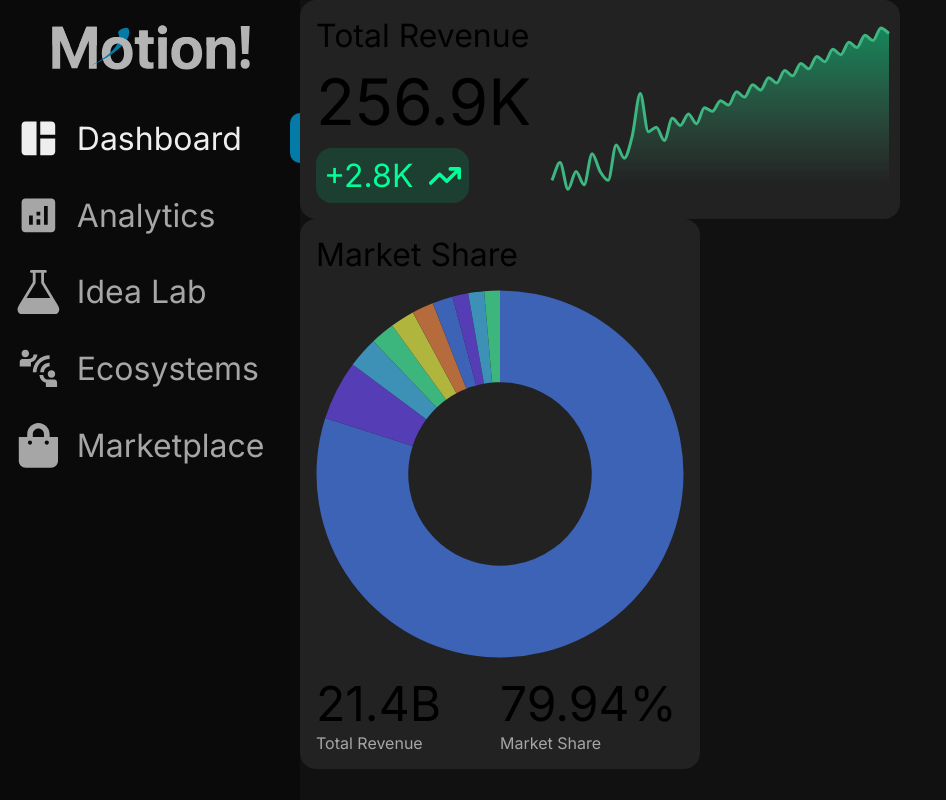
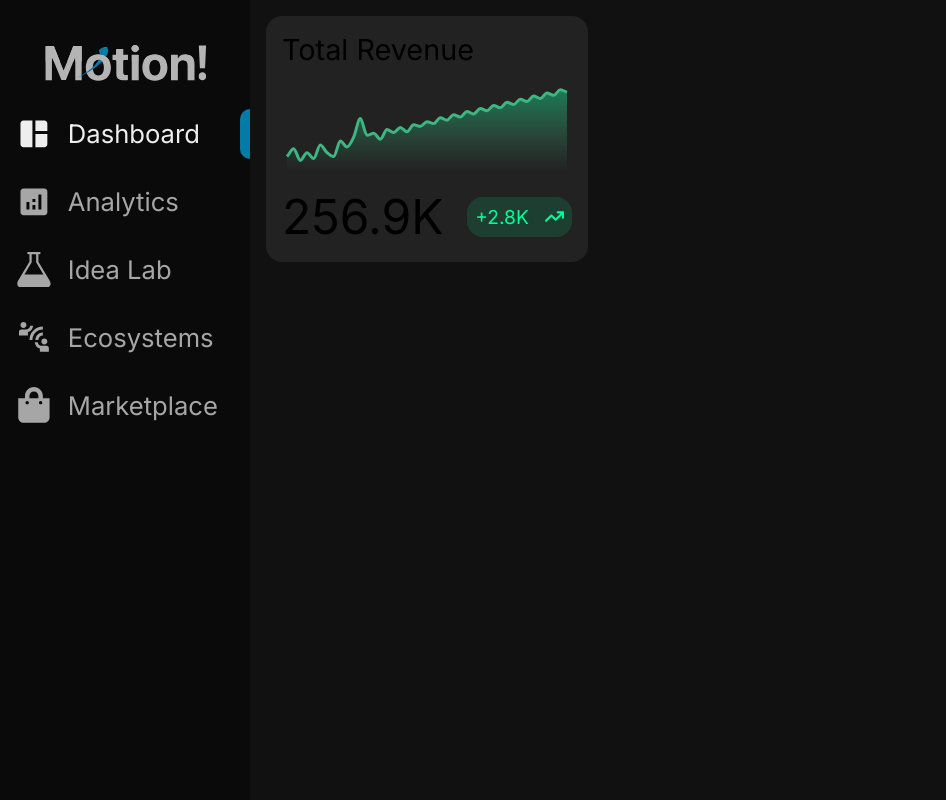
Before and after one commit to bogdanblazhkevych/motion-proto, a Next.js app: page /dashboard in a window 1280 px wide. Shown: the whole page, without its empty margins (0-946 px from the left). Built offline with nearby package versions, Linux system fonts and the light colour scheme.

Commit message:
refitted revenue widget

```diff
--- a/src/app/components/revenue/revenue.tsx
+++ b/src/app/components/revenue/revenue.tsx
@@ -23,7 +23,7 @@ import { Chart } from 'react-chartjs-2'
 export default function Revenue() {
     const [gradient, setGradient] = useState<CanvasGradient>()
     const [borderColor, setBorderColor] = useState<string>()
-    const [metrics, setMetrics] = useState<{change: number, total: number}>({change: 0, total: 0})
+    const [metrics, setMetrics] = useState<{ change: number, total: number }>({ change: 0, total: 0 })
 
     const chartRef = useRef<ChartJS>(null);
     ChartJS.register(
@@ -91,7 +91,7 @@ export default function Revenue() {
                     total: prev.total + current
                 }
             }
-        }, {change: data[0], total: data[0]})
+        }, { change: data[0], total: data[0] })
     }
 
     const getRevenueDataMetrics = () => {
@@ -145,10 +145,13 @@ export default function Revenue() {
 
     return (
         <div className={styles.revenuewrapper}>
-            <div className={styles.headingwrapper}>
-                <div className={styles.title}>
-                    Total Revenue
-                </div>
+            <div className={styles.title}>
+                Total Revenue
+            </div>
+            <div className={styles.chartwrapper}>
+                <Chart ref={chartRef} type='line' data={data} options={options} />
+            </div>
+            <div className={styles.metricswrapper}>
                 <div className={styles.headingmetric}>
                     {inCurrency(metrics.total)}
                 </div>
@@ -162,9 +165,6 @@ export default function Revenue() {
                     </div>
                 </div>
             </div>
-            <div className={styles.chartwrapper}>
-                <Chart ref={chartRef} type='line' data={data} options={options} />
-            </div>
         </div>
     )
 }
--- a/src/app/components/revenue/styles.module.css
+++ b/src/app/components/revenue/styles.module.css
@@ -1,33 +1,46 @@
 .revenuewrapper{
     /* border: 1px solid red; */
-    width: 600px;
-    height: fit-content;
+    /* width: 600px; */
+    grid-area: 1 / 1 / 2 / 3;
+    /* height: fit-content; */
     display: flex;
+    flex-direction: column;
     padding: 16px;
     border-radius: 16px;
-    gap: 1rem;
+    /* gap: 1rem; */
     background-color: #222222;
+    overflow: hidden;
+    justify-content: space-between;
 }
 
 .chartwrapper{
     /* border: 1px solid red; */
-    flex: 1
+    height: 50%;
+    /* flex: 1 */
 }
 
-.headingwrapper{
+.metricswrapper{
     /* border: 1px solid red; */
     display: flex;
-    flex-direction: column;
-    gap: 0.5rem;
+    justify-content: space-between;
+    align-items: center;
 }
 
-
+.headingmetric{
+    font-size: 3rem;
+}
+.title{
+    /* border: 1px solid red; */
+    font-size: 1.8rem;
+    white-space: no-wrap;
+}
 
 .changewidget{
     /* border: 1px solid red; */
+    height: fit-content;
     display: flex;
     width: fit-content;
-    font-size: 2rem;
+    font-size: 1.2rem;
     padding: 8px;
     border-radius: 16px;
     gap: 1rem
@@ -49,11 +62,3 @@
     display: grid;
     place-items: center;
 }
-
-.title{
-    font-size: 2rem;
-    white-space: no-wrap;
-}
-.headingmetric{
-    font-size: 4rem;
-}
--- a/src/app/dashboard/dashboard.tsx
+++ b/src/app/dashboard/dashboard.tsx
@@ -22,7 +22,7 @@ export default function Dashboard() {
       {/* {openModules.colab && <Colab openModules={openModules} setOpenModules={setOpenModules}/>} */}
       {/* <ColabIcon openModules={openModules} setOpenModules={setOpenModules}/> */}
       <Revenue />
-      <MarketShare />
+      {/* <MarketShare /> */}
     </div>
   )
 }
--- a/src/app/dashboard/menu/styles.module.css
+++ b/src/app/dashboard/menu/styles.module.css
@@ -1,6 +1,6 @@
 .menuwrapper{
     /* border: 1px solid yellow; */
-    width: 300px;
+    width: 250px;
     display: flex;
     flex-direction: column;
     padding: 16px;
@@ -26,14 +26,14 @@
 
 .logocontainer{
     /* border: 1px solid blue; */
-    transform: translateY(-100px);
+    transform: translateY(-60px);
 }
 
 .linkwrapper{
     /* border: 1px solid red; */
     display: flex;
     gap: 1rem;
-    font-size: 2rem;
+    font-size: 1.6rem;
     align-items: center;
     color: #A6A6A6;
     cursor: pointer;
--- a/src/app/dashboard/styles.module.css
+++ b/src/app/dashboard/styles.module.css
@@ -1,10 +1,16 @@
-.main{
+.main {
     /* border: 1px solid red; */
     height: 100vh;
     display: flex;
 }
 
-.dashboardwrapper{
+.dashboardwrapper {
     /* border: 1px solid blue; */
     flex: 1;
+    padding: 16px;
+    display: grid;
+    grid-template-columns: repeat(6, 1fr);
+    grid-template-rows: repeat(3, 1fr);
+    grid-column-gap: 16px;
+    grid-row-gap: 15px;
 }
```
